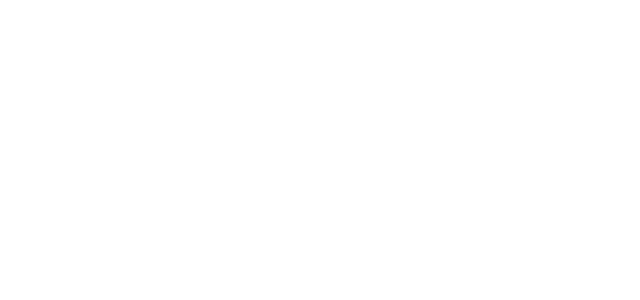
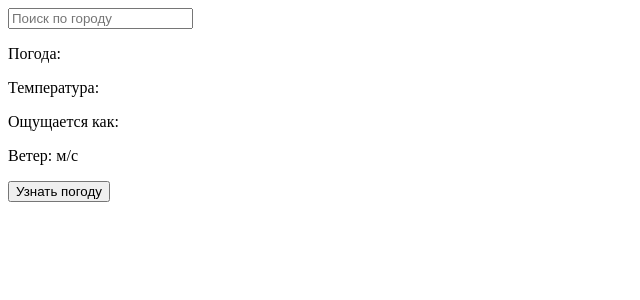
Before and after one commit to AlexJ03/Weather-app, a React (Create React App) app: page / in a window 1280 px wide. Shown: the top 300 px of the page, without its empty margins (0-640 px from the left). Built offline with nearby package versions, Linux system fonts and the light colour scheme.

Commit message:
functional part

```diff
--- a/package.json
+++ b/package.json
@@ -3,6 +3,7 @@
   "version": "0.1.0",
   "private": true,
   "dependencies": {
+    "@reduxjs/toolkit": "^1.8.0",
     "@testing-library/jest-dom": "^5.16.2",
     "@testing-library/react": "^12.1.4",
     "@testing-library/user-event": "^13.5.0",
--- a/src/App.js
+++ b/src/App.js
@@ -1,5 +1,11 @@
+import Input from "./components/Input";
+
 const App = () => {
-    return <></>;
+    return (
+        <>
+            <Input />
+        </>
+    );
 };
 
 export default App;
--- /dev/null
+++ b/src/components/Input.js
@@ -0,0 +1,57 @@
+import { useState, useEffect } from "react";
+
+const Input = () => {
+    const [city, setCity] = useState("");
+    const [lat, setLat] = useState("");
+    const [lon, setLon] = useState("");
+    const [data, setData] = useState();
+
+    const geocode = `http://api.openweathermap.org/geo/1.0/direct?q=${city}&appid=20df0933396dc030245a38f6730e7ae8`;
+
+    const URL = `https://api.openweathermap.org/data/2.5/weather?lat=${lat}&lon=${lon}&units=metric&lang=ru&appid=20df0933396dc030245a38f6730e7ae8`;
+
+    useEffect(() => {
+        console.log(city, "city");
+        if (city) {
+            fetch(geocode)
+                .then((response) => {
+                    return response.json();
+                })
+                .then((data) => {
+                    setLat(data[0].lat);
+                    setLon(data[0].lon);
+                });
+        }
+    }, [city]);
+
+    const handleClick = () => {
+        fetch(URL)
+            .then((response) => {
+                return response.json();
+            })
+            .then((data) => {
+                setData(data);
+            });
+        setCity("");
+    };
+
+    return (
+        <>
+            <input
+                type="text"
+                value={city}
+                onChange={(e) => setCity(e.target.value)}
+                placeholder="Поиск по городу"
+            />
+            <p>Погода: {data ? data.weather[0].description : null}</p>
+            <p>Температура: {data ? Math.round(data.main.temp) : null}</p>
+            <p>
+                Ощущается как: {data ? Math.round(data.main.feels_like) : null}
+            </p>
+            <p>Ветер: {data ? Math.round(data.wind.speed) : null} м/с</p>
+            <button onClick={() => handleClick()}>Узнать погоду</button>
+        </>
+    );
+};
+
+export default Input;
```
Also changed, not shown: 1 other file (tests, documents, lock files or other folders).
